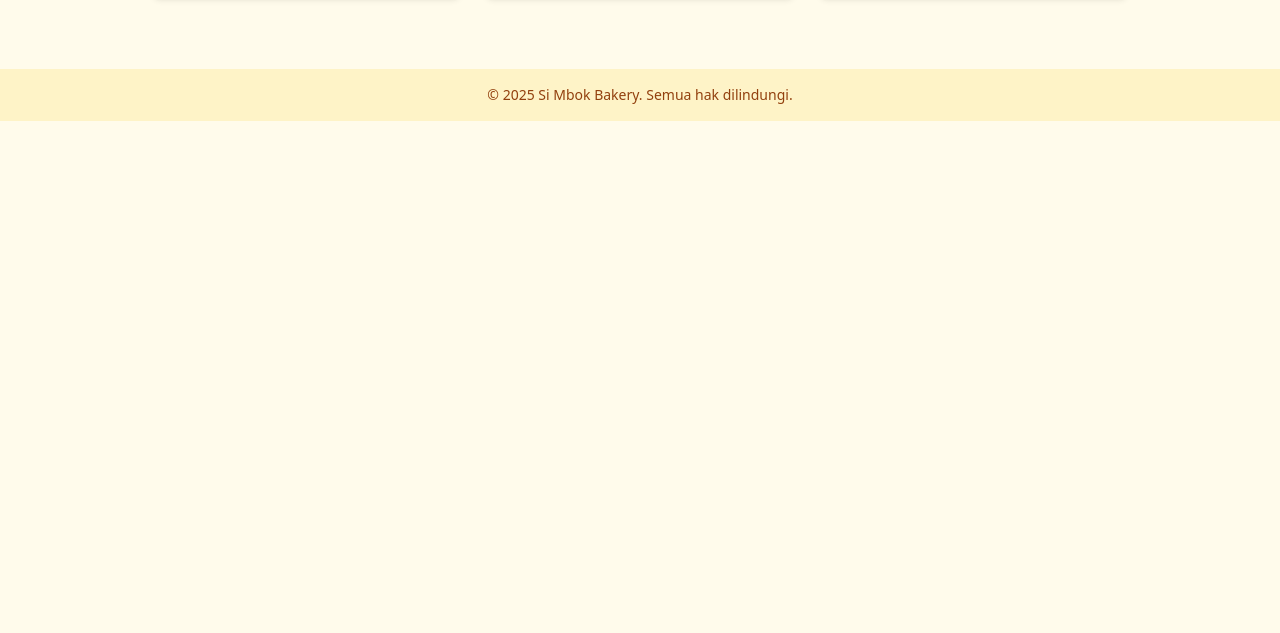
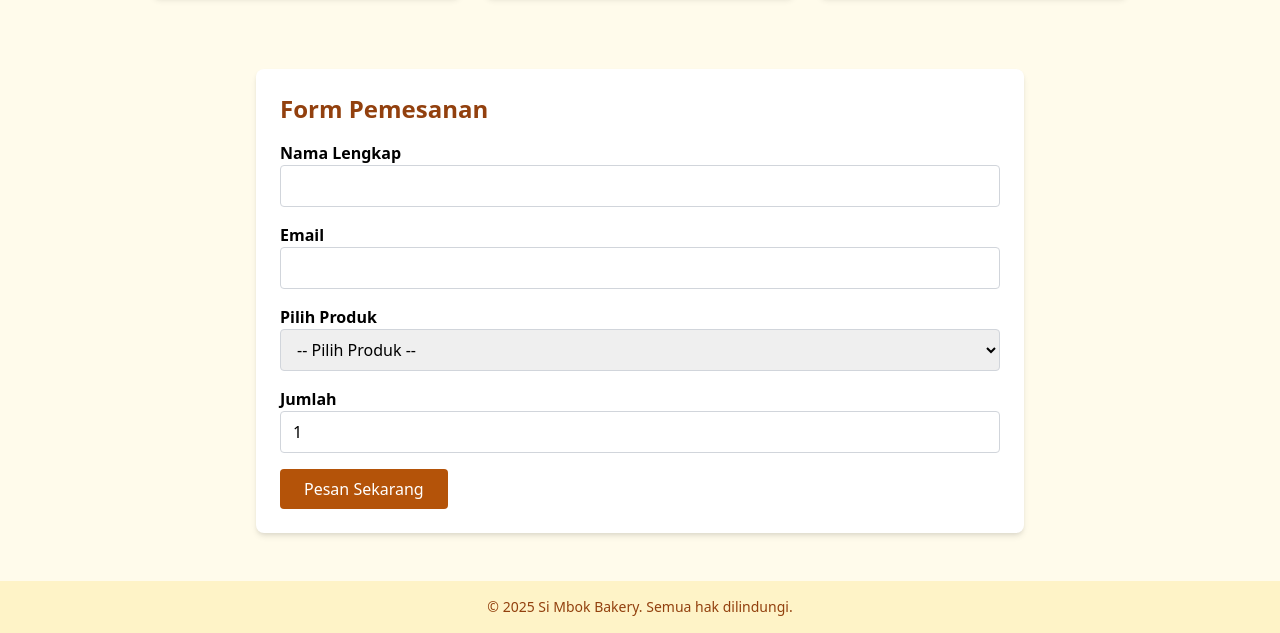
Before and after one commit to Marmarchelia/si-mbok-bakery, a plain HTML site: page index.html in a window 1280 px wide. Shown: the part 435-1068 px from the top of the page. Before the commit the page ends 800 px from the top, so only its background shows below. Drawn offline with nearby package versions, Linux system fonts and the light colour scheme.

Commit message:
Add files via upload

```diff
--- a/index.html
+++ b/index.html
@@ -41,6 +41,39 @@
 
   </main>
 
+  <section class="max-w-3xl mx-auto bg-white p-6 rounded-lg shadow-md mt-12">
+    <h2 class="text-2xl font-bold mb-4 text-yellow-800">Form Pemesanan</h2>
+    <form id="orderForm" action="https://formspree.io/f/mldnjoqn" method="POST" class="space-y-4">
+      <div>
+        <label for="name" class="block font-semibold">Nama Lengkap</label>
+        <input type="text" id="name" name="name" required
+          class="w-full border border-gray-300 rounded px-3 py-2 focus:outline-yellow-500" />
+      </div>
+      <div>
+        <label for="email" class="block font-semibold">Email</label>
+        <input type="email" id="email" name="email" required
+          class="w-full border border-gray-300 rounded px-3 py-2 focus:outline-yellow-500" />
+      </div>
+      <div>
+        <label for="product" class="block font-semibold">Pilih Produk</label>
+        <select id="product" name="product" required
+          class="w-full border border-gray-300 rounded px-3 py-2 focus:outline-yellow-500">
+          <option value="">-- Pilih Produk --</option>
+          <option value="lapis-legit">Kue Lapis Legit</option>
+          <option value="klepon">Klepon</option>
+          <option value="putu-ayu">Putu Ayu</option>
+        </select>
+      </div>
+      <div>
+        <label for="quantity" class="block font-semibold">Jumlah</label>
+        <input type="number" id="quantity" name="quantity" min="1" value="1" required
+          class="w-full border border-gray-300 rounded px-3 py-2 focus:outline-yellow-500" />
+      </div>
+      <button type="submit"
+        class="bg-yellow-700 text-white px-6 py-2 rounded hover:bg-yellow-800 transition">Pesan Sekarang</button>
+    </form>
+  </section>
+
   <footer class="bg-yellow-100 text-center p-4 mt-12 text-sm text-yellow-800">
     &copy; 2025 Si Mbok Bakery. Semua hak dilindungi.
   </footer>
```
